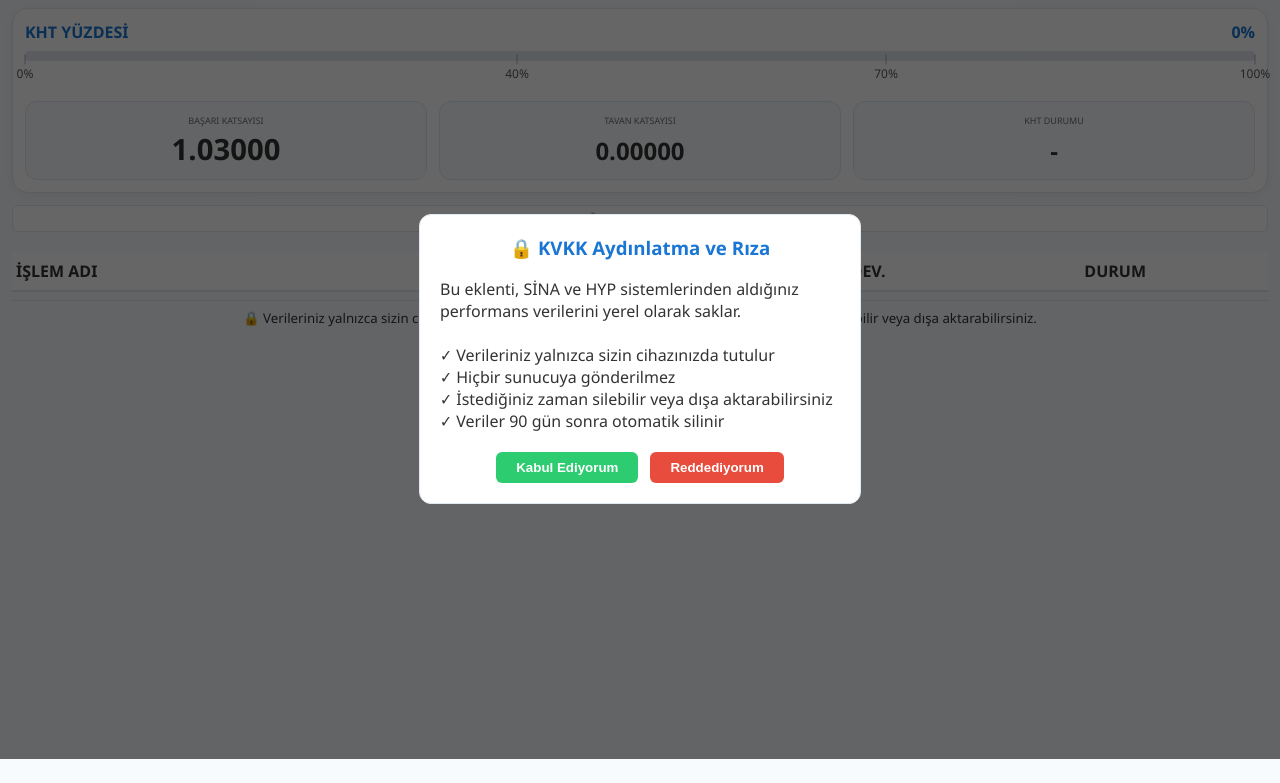
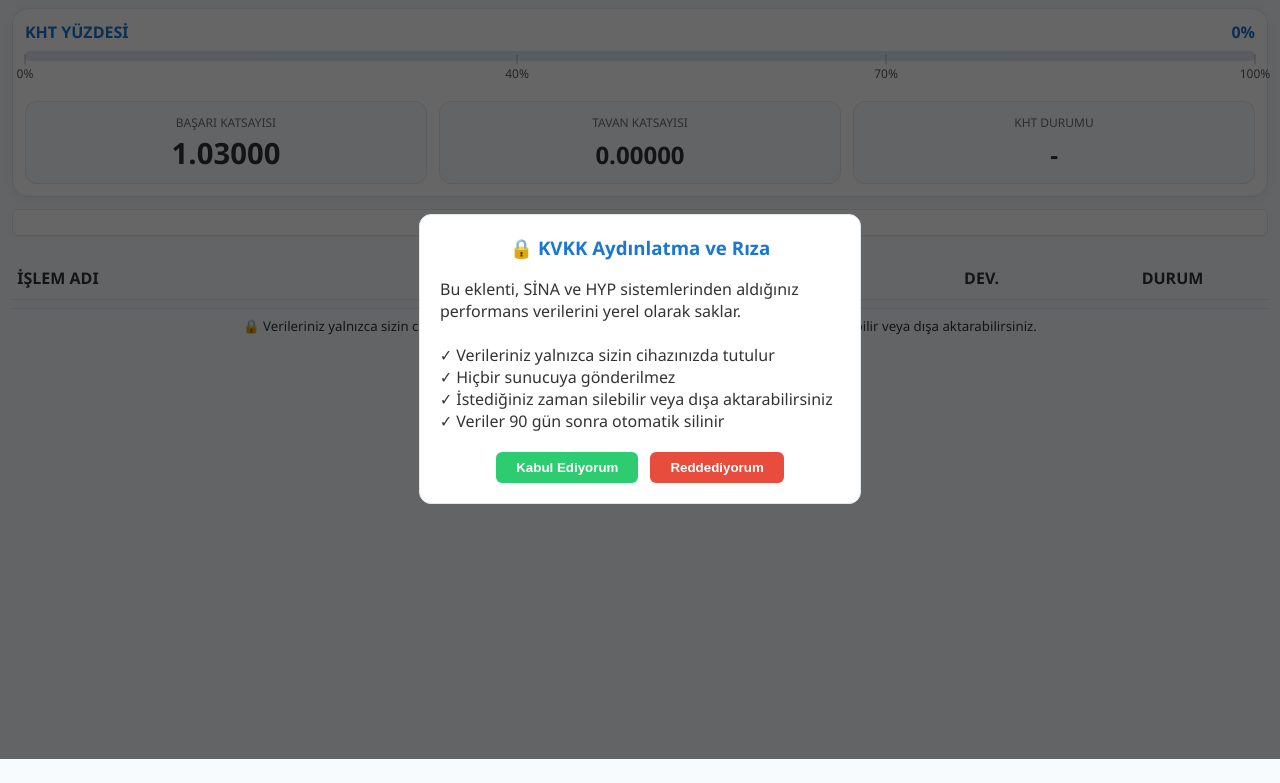
Before and after one commit to drpars/sinavizyon, a browser extension: page Main/sidepanel.html in a window 1280 px wide. Shown: the part 41-824 px from the top of the page. Drawn offline with Linux system fonts and the light colour scheme.

```diff
--- a/Main/sidepanel.html
+++ b/Main/sidepanel.html
@@ -35,6 +35,7 @@
         --header-kanser: #e0af68;
       }
 
+      /* Ana body – taşma kontrolü */
       body {
         background-color: var(--bg);
         color: var(--fg);
@@ -44,7 +45,7 @@
         display: flex;
         flex-direction: column;
         height: 100vh;
-        overflow: hidden;
+        overflow: hidden;      /* Ana taşma yok, tablo içinde kaydırma */
       }
 
       .header-container {
@@ -173,13 +174,18 @@
         font-size: 10px;
         opacity: 0.6;
       }
+
+      /* Üstteki 3'lü kart konteyneri */
       .score-row {
         display: flex;
         gap: 12px;
         margin-top: 8px;
       }
+
+      /* Her bir kart */
       .score-box {
-        flex: 1;
+        flex: 1;               /* Tüm kartlar eşit genişlikte */
+        min-width: 0;          /* İçerik taşmasını engeller */
         background: var(--bg);
         border: 1px solid var(--border);
         border-radius: 12px;
@@ -187,22 +193,32 @@
         text-align: center;
         display: flex;
         flex-direction: column;
-        justify-content: space-between; /* Başlık üstte, değer altta */
-        min-height: 50px; /* Sabit yükseklik, istediğiniz değeri ayarlayabilirsiniz */
+        justify-content: space-between;
+        overflow: hidden;      /* Taşan içeriği gizle (gerekirse) */
       }
+
+      /* Kart içindeki etiket */
       .score-label {
-        font-size: 9px;
+        font-size: 0.75rem;    /* 9px/12px */
         opacity: 0.7;
         text-transform: uppercase;
-        margin-top: 4px; /* Üstte hafif boşluk */
+        margin-top: 4px;
+        white-space: normal;   /* Metnin alt satıra geçmesine izin ver */
+        word-break: break-word;
       }
+
+      /* Kart içindeki değer */
       .score-value {
-        font-size: 1.5rem;
+        font-size: 1.5rem;     /* 18px/12px */
         font-weight: bold;
-        margin-bottom: 4px; /* Altta hafif boşluk */
+        margin-bottom: 4px;
+        white-space: normal;
+        word-break: break-word;
       }
+
+      /* Başarı katsayısı özel boyutu */
       #totalKatsayi {
-        font-size: 1.83rem;
+        font-size: 1.83rem;    /* 22px/12px */
         font-weight: bold;
         margin: 2px 0;
       }
@@ -324,40 +340,76 @@
         text-align: center;
         min-height: 12px;
       }
+      /* Tablo konteyneri – yatay kaydırma izni */
       .table-container {
         margin-top: 12px;
+        overflow-x: auto;      /* Yatay kaydırma çubuğu (gerekirse) */
         overflow-y: auto;
         flex-grow: 1;
         scrollbar-width: none;
         -ms-overflow-style: none;
-        padding-bottom: 40px;
       }
+
       .table-container::-webkit-scrollbar {
         display: none;
       }
+
+      /* Tablo – sabit düzen */
       table {
         width: 100%;
         border-collapse: collapse;
-        /* font-size: 11px; */
+        table-layout: fixed;   /* Sütun genişlikleri sabit kalır */
       }
-      th {
-        position: sticky;
-        top: 0;
-        background: var(--bg-dark);
-        padding: 8px 4px;
-        border-bottom: 2px solid var(--border);
-        z-index: 10;
-      }
-      td {
-        padding: 8px 4px;
+
+      /* Sütun genişlikleri (yüzde) */
+      th:nth-child(1) { width: 40%; }  /* İşlem Adı */
+      th:nth-child(2) { width: 15%; }  /* GER. */
+      th:nth-child(3) { width: 15%; }  /* YAP. */
+      th:nth-child(4) { width: 15%; }  /* DEV. */
+      th:nth-child(5) { width: 15%; }  /* DURUM */
+
+      /* Tablo hücreleri – metin taşmasına karşı */
+      th, td {
+        padding: 0.67rem 0.33rem;      /* 8px/4px → rem */
         border-bottom: 1px solid var(--border);
         text-align: center;
+        word-break: break-word;        /* Uzun kelimeleri kır */
+        overflow-wrap: break-word;
       }
+
+      /* İşlem adı sütunu – sola hizalı */
+      th:first-child, td:first-child {
+        text-align: left;
+      }
+
+      /* Satır başlığı */
       .row-title {
         text-align: left;
         font-weight: bold;
         max-width: 120px;
+        overflow-wrap: break-word;
       }
+
+      <!-- th { -->
+      <!--   position: sticky; -->
+      <!--   top: 0; -->
+      <!--   background: var(--bg-dark); -->
+      <!--   padding: 0.67rem 0.33rem; -->
+      <!--   border-bottom: 2px solid var(--border); -->
+      <!--   z-index: 10; -->
+      <!-- } -->
+      <!-- td { -->
+      <!--   padding: 0.67rem 0.33rem; -->
+      <!--   border-bottom: 1px solid var(--border); -->
+      <!--   text-align: center; -->
+      <!--   line-height: 1.4; -->
+      <!-- } -->
+      <!-- .row-title { -->
+      <!--   text-align: left; -->
+      <!--   font-weight: bold; -->
+      <!--   max-width: 120px; -->
+      <!-- } -->
+
       body.light-mode tr.status-done {
         background-color: var(--soft-green);
       }
```
Also changed, not shown: Tarayıcı/SinaHypEklenti - Chrome/sidepanel.html (+73 -21 lines), Tarayıcı/SinaHypEklenti - Firefox/sidepanel.html (+73 -21 lines).
